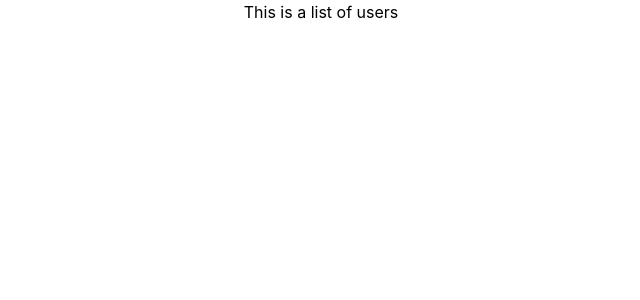
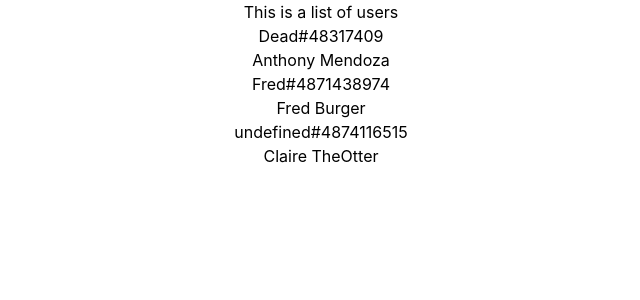
Before and after one commit to DeadpanCakes/BlogFrontEnd, a React (Create React App) app: page /users in a window 1280 px wide. Shown: the top 300 px of the page, without its empty margins (319-959 px from the left). Built offline with nearby package versions, Linux system fonts and the light colour scheme.

Commit message:
mapped over sampleUsers to render userListings

```diff
--- a/src/components/users/UserList.js
+++ b/src/components/users/UserList.js
@@ -1,5 +1,18 @@
+import sampleUsers from "../../datasets/users";
+
+import UserListing from "./UserListing";
+
 const UserList = () => {
-  return <h1>This is a list of users</h1>;
+  return (
+    <div>
+      <h1>This is a list of users</h1>
+      <ul>
+        {sampleUsers.map((user) => {
+          return <UserListing key={user._id} user={user} />;
+        })}
+      </ul>
+    </div>
+  );
 };
 
 export default UserList;
```
